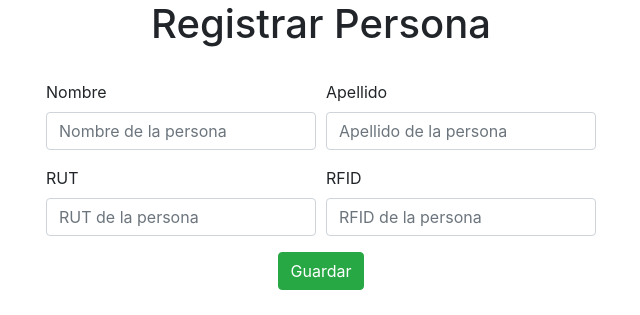
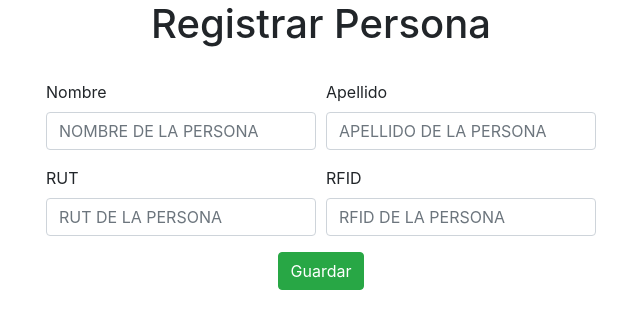
Before and after one commit to MarioRDuque/totem, a PHP site: page /personas.php in a window 1280 px wide. Shown: the part 120-435 px from the top of the page, without its empty margins (319-959 px from the left). Run offline with PHP 8.4, Linux system fonts and the light colour scheme.

Commit message:
mayuscula

```diff
--- a/InsertarPersonas.php
+++ b/InsertarPersonas.php
@@ -15,7 +15,9 @@ $rut = $_POST["rut"];
 $rfid = $_POST["rfid"];
 
 $sentencia = $base_de_datos->prepare("INSERT INTO persona(nombre, apellidos, rut, rfid) VALUES (?, ?, ?, ?);");
-$resultado = $sentencia->execute([$nombre, $apellidos, $rut, $rfid]);
+$resultado = $sentencia->execute([strtoupper($nombre), strtoupper($apellidos), strtoupper($rut), strtoupper($rfid)]);
+
+
 
  if ($resultado === true) {
     header("Location: ListarPersonas.php");
--- a/personas.php
+++ b/personas.php
@@ -22,13 +22,13 @@
         <div class="col-3">
             <div class="form-group">
                 <label for="nombre">Nombre</label>
-                <input required name="nombre" type="text" id="nombre" placeholder="Nombre de la persona" class="form-control">
+                <input required name="nombre" class="form-control text-uppercase" id="nombre" placeholder="Nombre de la persona">
             </div>
         </div>
         <div class="col-3">
             <div class="form-group">
                 <label for="apellidos">Apellido</label>
-                <input required name="apellidos" type="text" id="apellidos" placeholder="Apellido de la persona" class="form-control">
+                <input required name="apellidos" class="form-control text-uppercase" id="apellidos" placeholder="Apellido de la persona">
             </div>
         </div>
         <div class="col-3"></div>
@@ -38,13 +38,13 @@
         <div class="col-3">
             <div class="form-group">
                 <label for="rut">RUT</label>
-                <input required name="rut" type="text" id="rut" placeholder="RUT de la persona" class="form-control">
+                <input required name="rut" class="form-control text-uppercase" id="rut" placeholder="RUT de la persona">
             </div>
         </div>
         <div class="col-3">
             <div class="form-group">
                 <label for="rfid">RFID</label>
-                <input required name="rfid" type="text" id="rfid" placeholder="RFID de la persona" class="form-control">
+                <input required name="rfid" class="form-control text-uppercase" id="rfid" placeholder="RFID de la persona">
             </div>
         </div>
         <div class="col-3"></div>
```
Also changed, not shown: EditarPersonas.php (+4 -4 lines).
